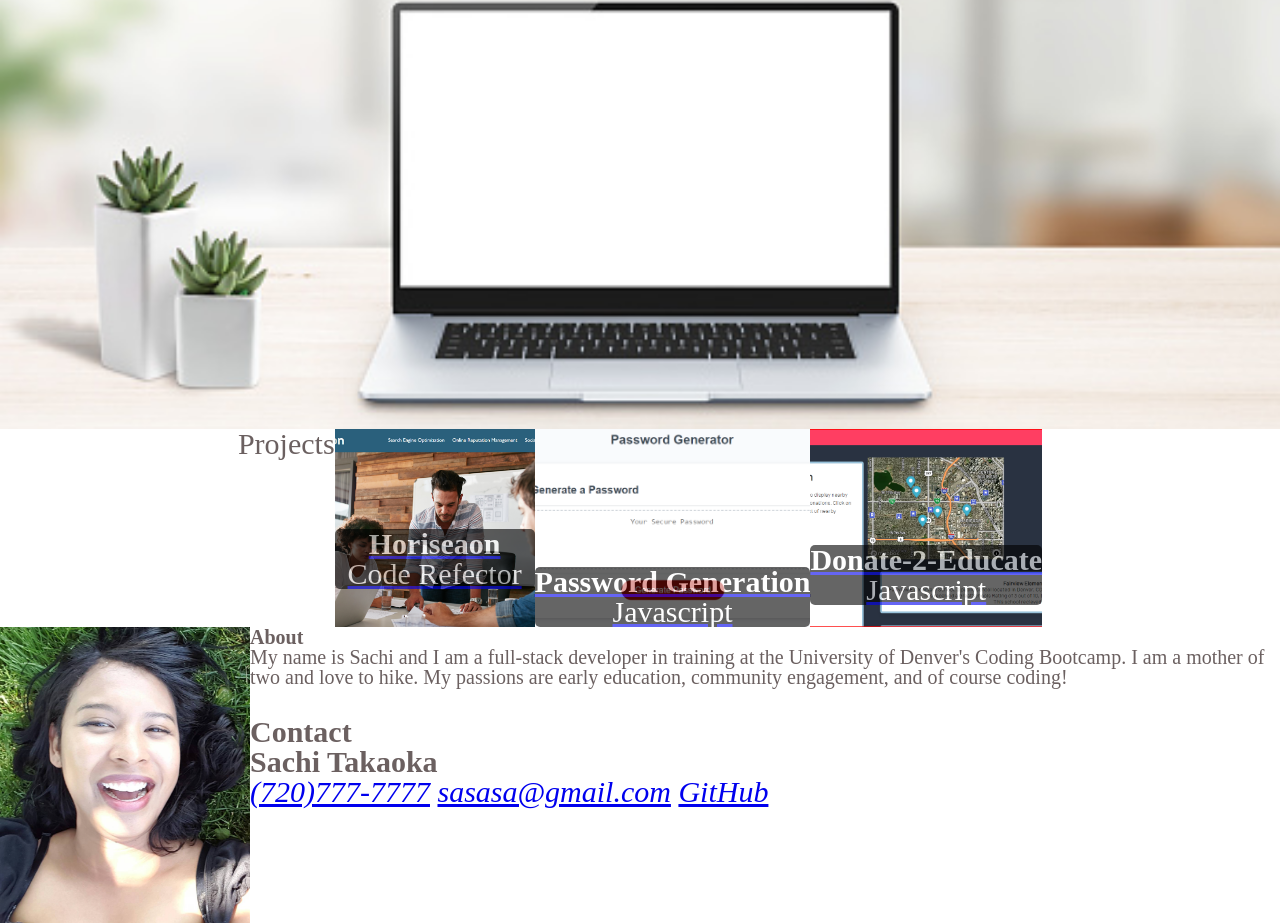
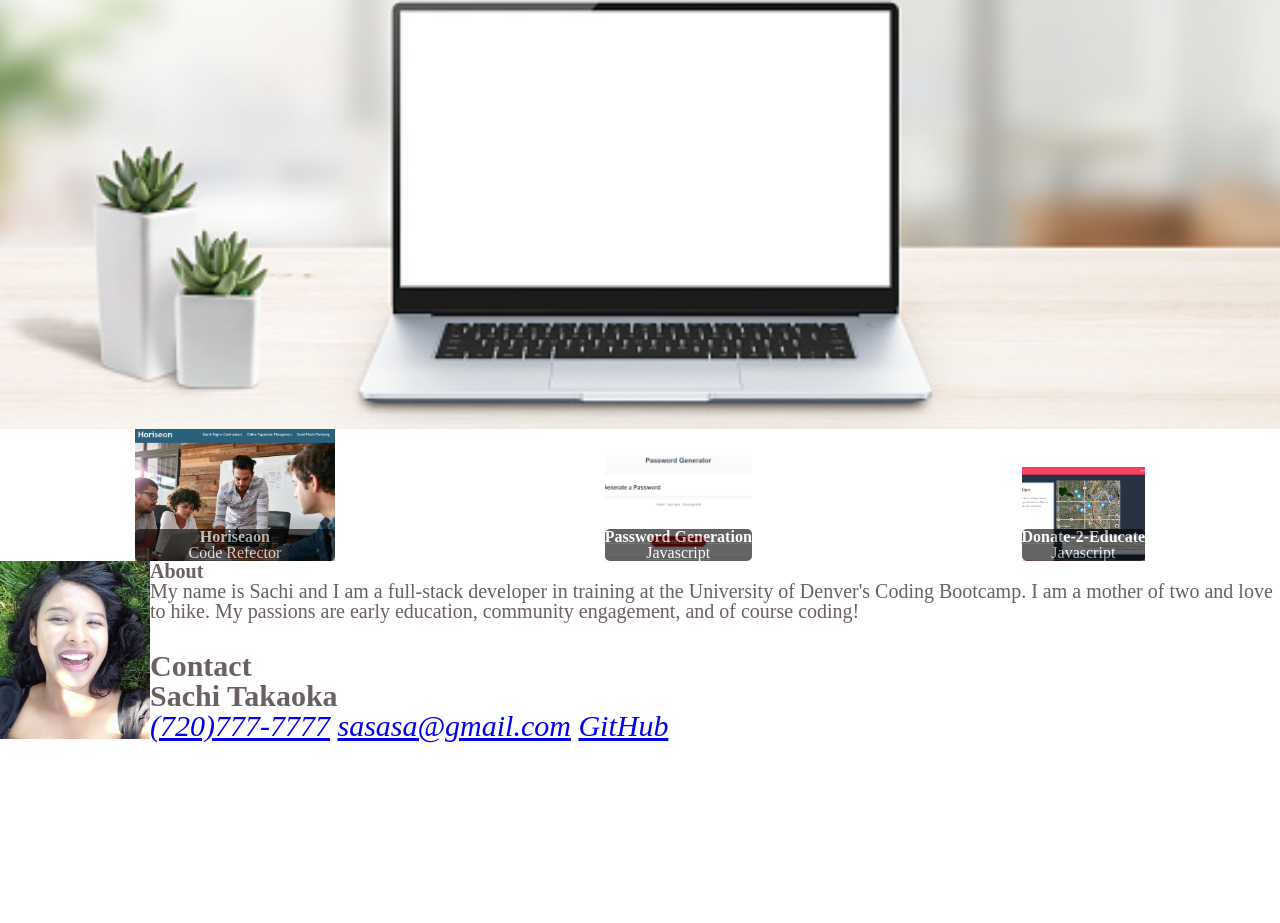
Before and after one commit to kaleikautakaoka/Virtual-Me, a plain HTML site: page index.html in a window 1280 px wide. Shown: the part 239-1162 px from the top of the page. After the commit the page ends 1021 px from the top, so only its background shows below. Drawn offline with Linux system fonts and the light colour scheme.

Commit message:
formatting projects

```diff
--- a/assets/css/style.css
+++ b/assets/css/style.css
@@ -85,12 +85,12 @@ h1 {
 
 .project-container {
   display: flex;
-  flex-wrap: wrap;
-  justify-content: center;
+  justify-content: space-around;
+  align-items: flex-end;
 }
 
 .mypic img {
-    width: 250px;
+    width: 150px;
     float: left;
 }
   .card div {
--- a/index.html
+++ b/index.html
@@ -23,13 +23,9 @@
     </header>
 
     <!--Hero Banner for webpage-->
-    <section class="hero-banner">
+
+        <section class="hero-banner" id="projects">
         <div class="ptag">Breathing life into your virtual world</div>
-    </section>
-
-    <!--Project Section-->
-    <main>
-    <section class="project-class" id="projects">Projects
             <div class="project-container">
 
                 <!--Project-1-->
@@ -59,6 +55,8 @@
             </div>
     </section>
 
+
+
         <!--About Me Section-->
     <section class="about-me" id="Aboutme">
         <div class="mypic">
```
Lines whose indentation alone changed are shown as unchanged.
